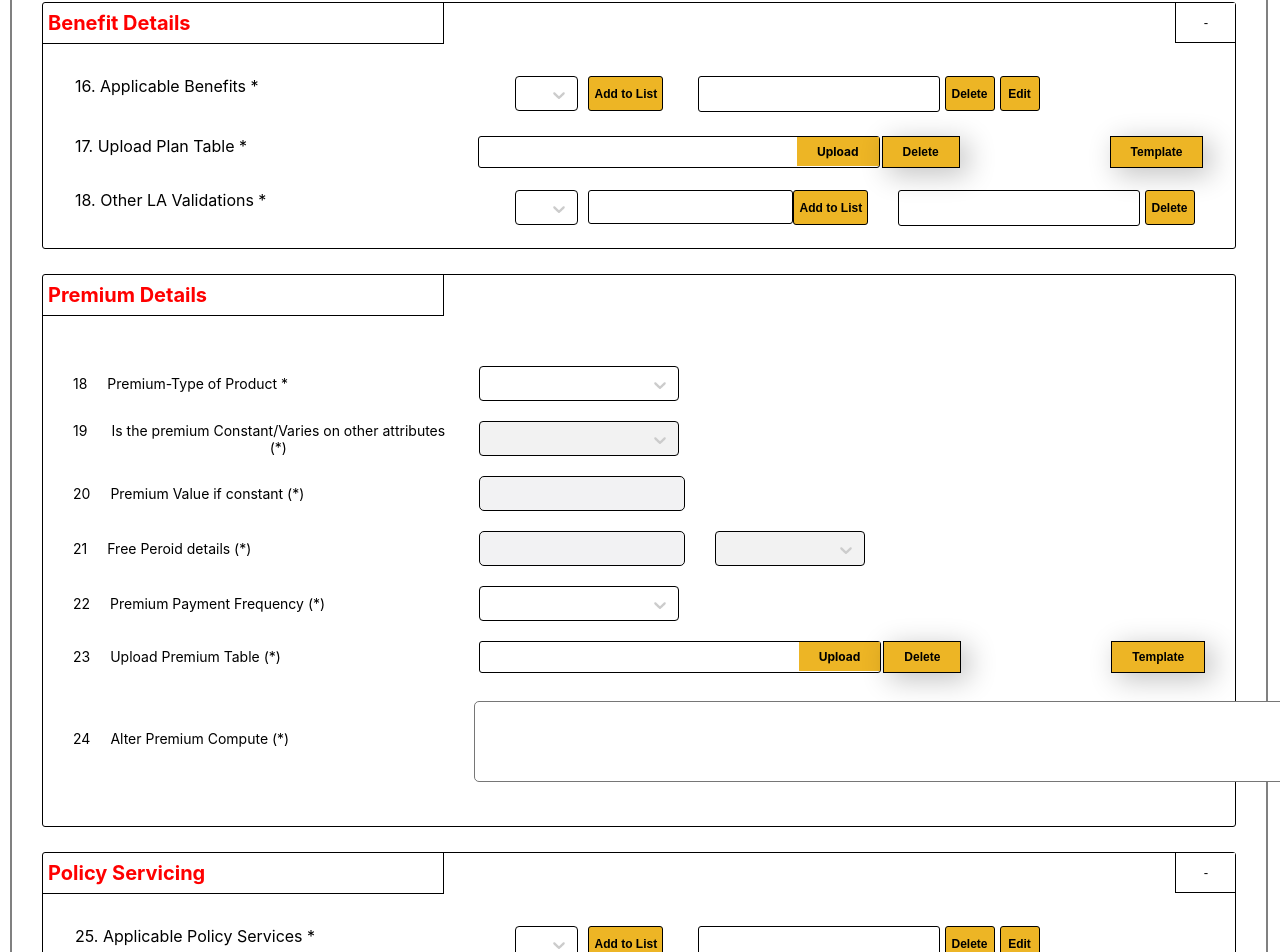
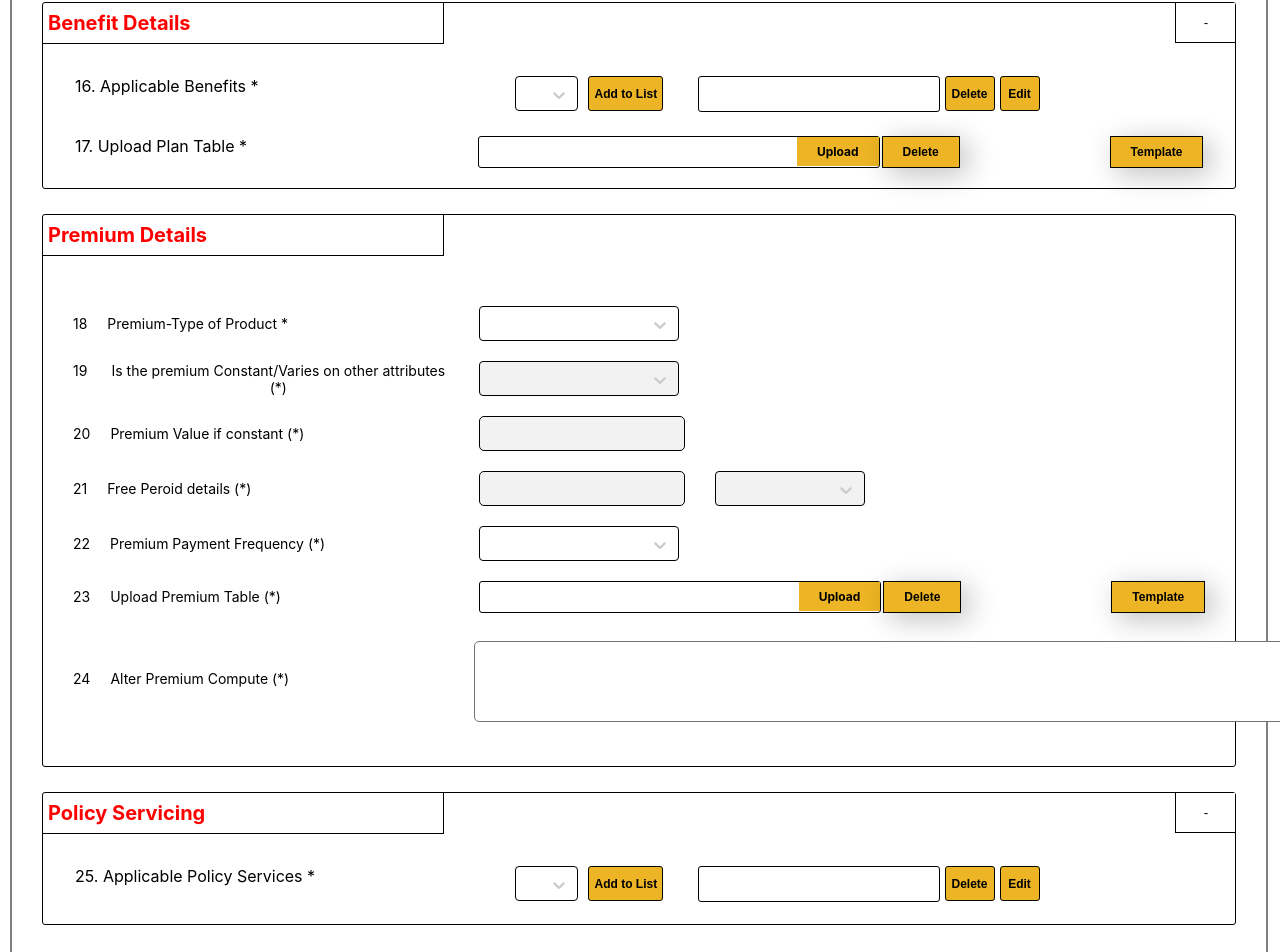
Before and after one commit to priyankaAccolite/react-poc, a React (Create React App) app: page / in a window 1280 px wide. Shown: the part 1265-2217 px from the top of the page. Built offline with nearby package versions, Linux system fonts and the light colour scheme.

Commit message:
updated code

```diff
--- a/src/Constants/Constants.js
+++ b/src/Constants/Constants.js
@@ -769,22 +769,6 @@ export const benefitDetails = [
     ],
     id: 17,
   },
-  {
-    label: "Other LA Validations *",
-    type: [
-      {
-        placeHolder: "dropdown",
-        options: [
-          { value: "Gender", label: "Gender" },
-          { value: "Smoker", label: "Smoker" },
-        ],
-      },
-      {
-        placeHolder: "textinputlist",
-      },
-    ],
-    id: 18,
-  },
 ];
 
 export const policyServicing = [
```
